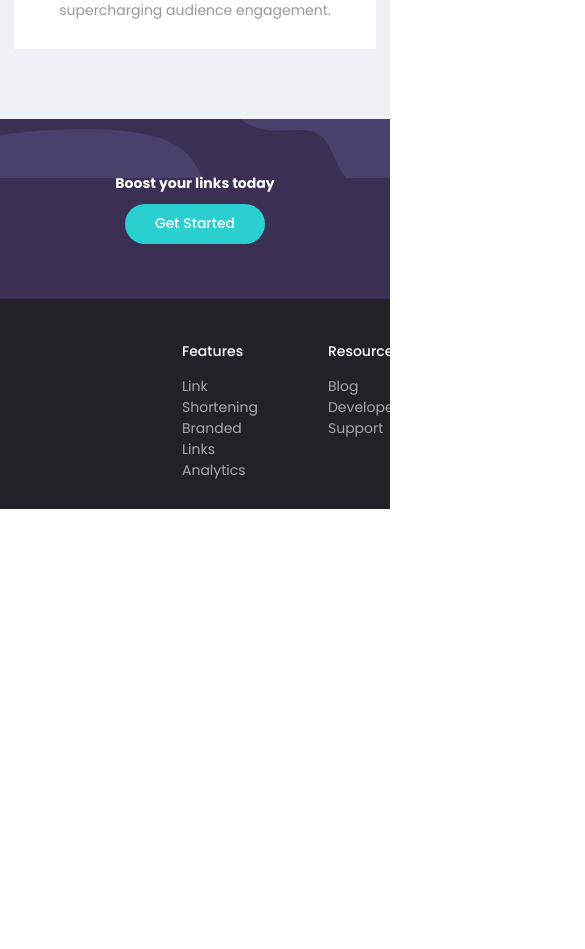
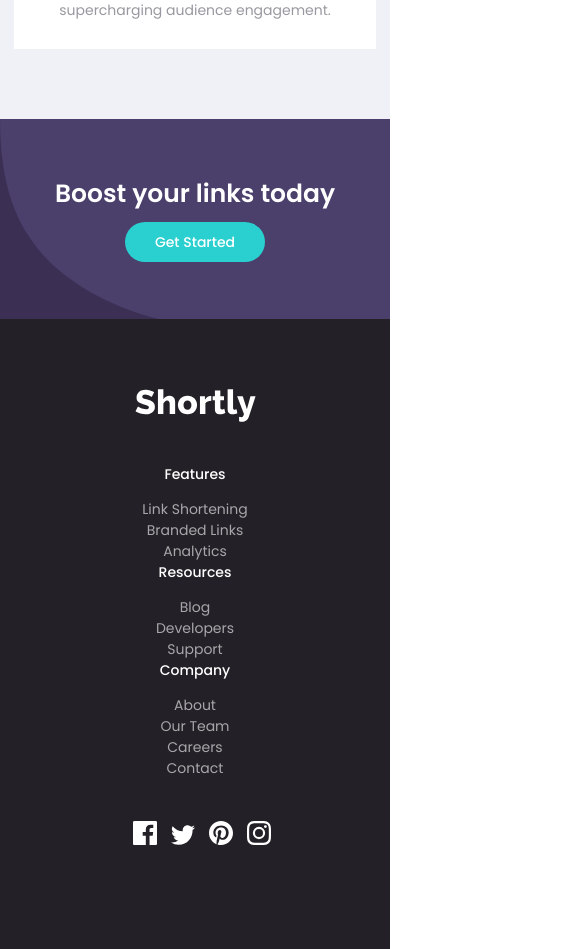
Before and after one commit to chalobonDen/URL-shortening-API-landing-page-challenge-hub, a React (Create React App) app: page / in a window 390 px wide. Shown: the part 1546-2495 px from the top of the page, 585 px wide, since content can reach past the window. Before the commit the page ends 2055 px from the top, so only its background shows below. Built offline with nearby package versions, Linux system fonts and the light colour scheme.

Commit message:
responsive footer component

```diff
--- a/src/components/Footer/Footer.css
+++ b/src/components/Footer/Footer.css
@@ -64,3 +64,38 @@
 .icon:hover {
   fill: hsl(180, 66%, 49%);
 }
+
+@media screen and (max-width: 414px) {
+  .footer-top {
+    background: url('../../images/bg-shorten-mobile.svg');
+    background-repeat: repeat-y;
+    background-size: cover;
+    background-color: hsl(257, 27%, 26%);
+    height: 200px;
+  }
+  .footer-top h1 {
+    font-size: 25px;
+    font-weight: 600;
+  }
+
+  .footer-bottom {
+    flex-direction: column;
+    height: fit-content;
+    padding: 5rem 0 7rem;
+    width: 100vw;
+    justify-content: center;
+    align-items: center;
+    text-align: center;
+  }
+  .menu-link p,
+  .menu-link a {
+    margin-left: 0;
+  }
+  .social {
+    margin-left: 0;
+    margin-top: 3rem;
+  }
+  .logo-footer {
+    margin-bottom: 3rem;
+  }
+}
```
